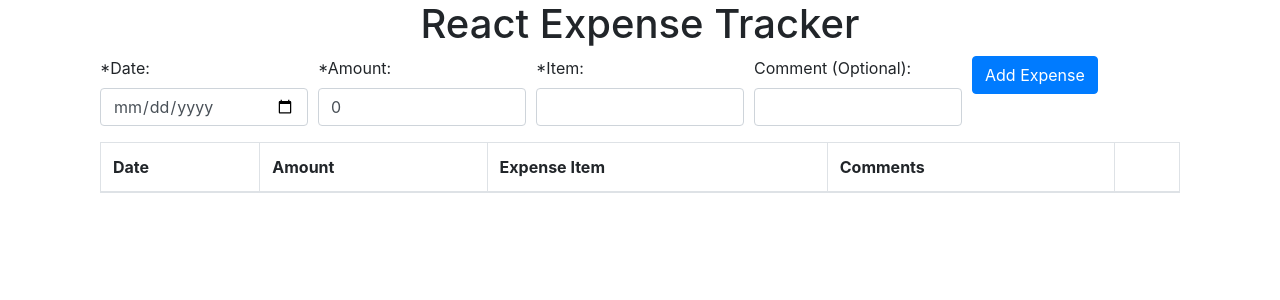
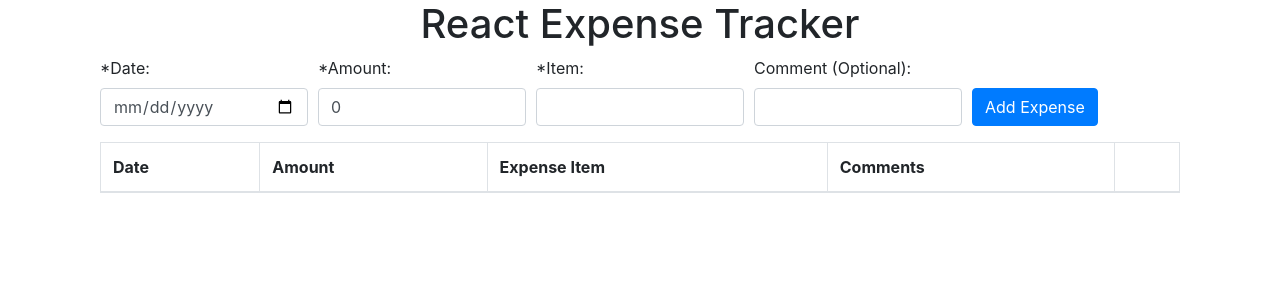
Before and after one commit to victorinspace/react-expense-tracker, a React (Create React App) app: page / in a window 1280 px wide. Shown: the top 300 px of the page. Built offline with nearby package versions, Linux system fonts and the light colour scheme.

Commit message:
Aligned submit button.

```diff
--- a/src/components/ExpenseForm.js
+++ b/src/components/ExpenseForm.js
@@ -62,7 +62,7 @@ class ExpenseForm extends React.Component {
 
   render () {
     return (
-      <Container>
+      <Container fluid>
         <Form id='expense-form' onSubmit={this.handleSubmit}>
           <Form.Row>
             <Col>
@@ -114,7 +114,7 @@ class ExpenseForm extends React.Component {
                 />
               </Form.Group>
             </Col>
-            <Col>
+            <Col style={{ marginTop: '32px' }}>
               <Form.Group>
                 <Button type='submit' variant='primary'>Add Expense</Button>
               </Form.Group>
--- a/src/components/ExpenseTable.js
+++ b/src/components/ExpenseTable.js
@@ -1,5 +1,5 @@
 import React from 'react';
-import { Container, Col, Row, Button, Table } from 'react-bootstrap';
+import { Col, Row, Button, Table } from 'react-bootstrap';
 
 const ExpenseTable = ( props ) => {
   console.log( 'props: ', props );
```
